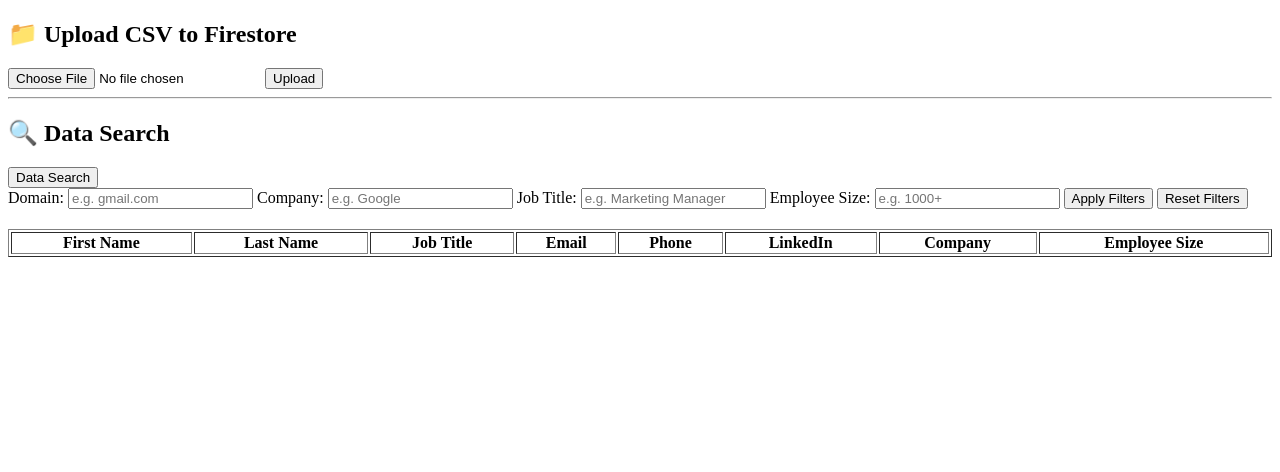
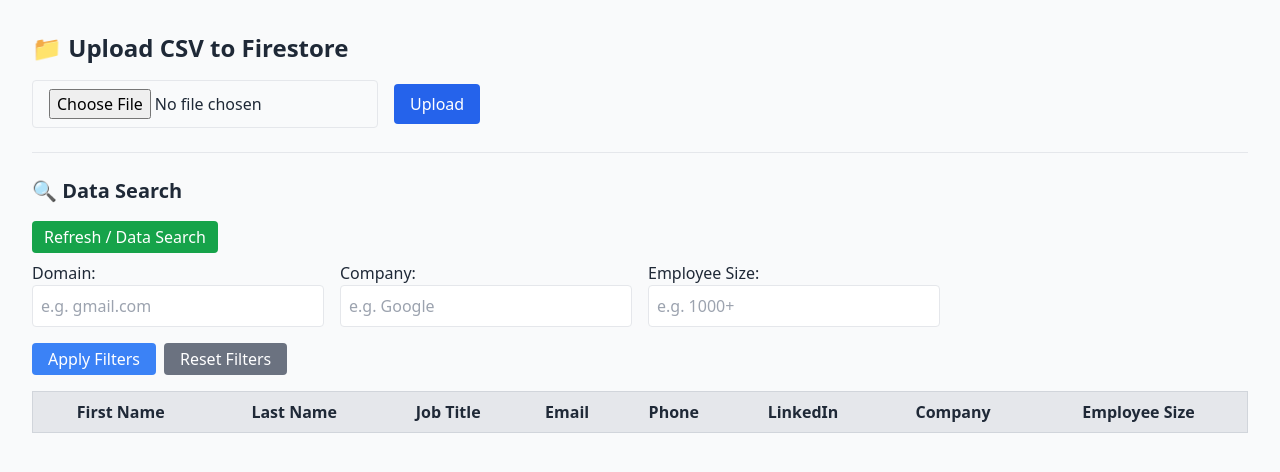
Before and after one commit to tejasgavli/data-web-app, a website: page index.html in a window 1280 px wide. Drawn offline with nearby package versions, Linux system fonts and the light colour scheme; no server answers.

Commit message:
index.html

```diff
--- a/index.html
+++ b/index.html
@@ -4,12 +4,11 @@
   <meta charset="UTF-8" />
   <meta name="viewport" content="width=device-width, initial-scale=1.0"/>
   <title>Data Management Tool</title>
+  <script src="https://cdn.tailwindcss.com"></script>
   <script type="module">
-    // Firebase v9 imports
     import { initializeApp } from "https://www.gstatic.com/firebasejs/9.6.10/firebase-app.js";
     import { getFirestore, collection, addDoc, getDocs } from "https://www.gstatic.com/firebasejs/9.6.10/firebase-firestore.js";
 
-    // Firebase config
     const firebaseConfig = {
       apiKey: "AIzaSyArvSLQwgXrK1gjk8g7QSQPCxi4BJ--QlA",
       authDomain: "data-management-tool-c849c.firebaseapp.com",
@@ -19,14 +18,12 @@
       appId: "1:98848563973:web:a1e7c051397a303b090d6c",
     };
 
-    // Initialize Firebase
     const app = initializeApp(firebaseConfig);
     const db = getFirestore(app);
     const contactsRef = collection(db, "contacts");
 
     let allData = [];
 
-    // Parse CSV
     function parseCSV(csvText) {
       const rows = csvText.trim().split("\n");
       const headers = rows[0].split(",").map(h => h.trim());
@@ -47,7 +44,12 @@
 
     async function uploadCSVToFirestore(data) {
       for (const entry of data) {
+        try {
           await addDoc(contactsRef, entry);
+          console.log("✅ Entry added:", entry);
+        } catch (err) {
+          console.error("❌ Failed to upload entry:", entry, err);
+        }
       }
       alert("✅ Data uploaded successfully!");
       fetchAndDisplayData();
@@ -65,6 +67,7 @@
         reader.onload = async (e) => {
           const csvText = e.target.result;
           const data = parseCSV(csvText);
+          console.log("Parsed CSV data:", data);
           await uploadCSVToFirestore(data);
         };
         reader.readAsText(file);
@@ -77,19 +80,17 @@
     async function fetchAndDisplayData() {
       const snapshot = await getDocs(contactsRef);
       allData = snapshot.docs.map(doc => ({ id: doc.id, ...doc.data() }));
-      applyFilters(); // auto-show
+      applyFilters();
     }
 
     function applyFilters() {
       const domain = document.getElementById("domainFilter").value.toLowerCase();
       const company = document.getElementById("companyFilter").value.toLowerCase();
-      const jobTitle = document.getElementById("jobTitleFilter").value.toLowerCase();
       const employeeSize = document.getElementById("employeeFilter").value.toLowerCase();
 
       let filtered = allData.filter(item =>
         (!domain || (item.email || "").toLowerCase().includes(domain)) &&
         (!company || (item.company || "").toLowerCase().includes(company)) &&
-        (!jobTitle || (item.title || "").toLowerCase().includes(jobTitle)) &&
         (!employeeSize || (item["employee size"] || "").toLowerCase().includes(employeeSize))
       );
 
@@ -114,15 +115,16 @@
 
         for (const item of pageData) {
           const row = document.createElement("tr");
+          row.classList.add("border-b");
           row.innerHTML = `
-            <td>${item["first name"] || ""}</td>
-            <td>${item["last name"] || ""}</td>
-            <td>${item.title || ""}</td>
-            <td>${item.email || ""}</td>
-            <td>${item.phone || ""}</td>
-            <td>${item.linkedin || ""}</td>
-            <td>${item.company || ""}</td>
-            <td>${item["employee size"] || ""}</td>
+            <td class="p-2">${item["first name"] || ""}</td>
+            <td class="p-2">${item["last name"] || ""}</td>
+            <td class="p-2">${item.title || ""}</td>
+            <td class="p-2">${item.email || ""}</td>
+            <td class="p-2">${item.phone || ""}</td>
+            <td class="p-2">${item.linkedin || ""}</td>
+            <td class="p-2">${item.company || ""}</td>
+            <td class="p-2">${item["employee size"] || ""}</td>
           `;
           tableBody.appendChild(row);
         }
@@ -132,6 +134,7 @@
         for (let i = 1; i <= pageCount; i++) {
           const btn = document.createElement("button");
           btn.innerText = i;
+          btn.className = "px-3 py-1 m-1 border rounded hover:bg-gray-200";
           btn.onclick = () => {
             currentPage = i;
             showPage(currentPage);
@@ -149,7 +152,6 @@
       document.getElementById("resetFilters").addEventListener("click", () => {
         document.getElementById("domainFilter").value = "";
         document.getElementById("companyFilter").value = "";
-        document.getElementById("jobTitleFilter").value = "";
         document.getElementById("employeeFilter").value = "";
         applyFilters();
       });
@@ -157,12 +159,10 @@
       document.getElementById("dataSearchBtn").addEventListener("click", () => {
         document.getElementById("domainFilter").value = "";
         document.getElementById("companyFilter").value = "";
-        document.getElementById("jobTitleFilter").value = "";
         document.getElementById("employeeFilter").value = "";
         fetchAndDisplayData();
       });
 
-      // Enter key triggers filter
       document.querySelectorAll("input").forEach(input => {
         input.addEventListener("keypress", (e) => {
           if (e.key === "Enter") applyFilters();
@@ -171,44 +171,58 @@
     }
   </script>
 </head>
-<body>
-  <h2>📁 Upload CSV to Firestore</h2>
-  <input type="file" id="csvInput" accept=".csv" />
-  <button id="uploadBtn">Upload</button>
+<body class="bg-gray-50 text-gray-800 p-8">
+  <div class="max-w-7xl mx-auto">
+    <h2 class="text-2xl font-bold mb-4">📁 Upload CSV to Firestore</h2>
+    <div class="flex items-center gap-4 mb-6">
+      <input type="file" id="csvInput" accept=".csv" class="border px-4 py-2 rounded" />
+      <button id="uploadBtn" class="bg-blue-600 text-white px-4 py-2 rounded hover:bg-blue-700">Upload</button>
+    </div>
 
-  <hr/>
+    <hr class="my-6"/>
 
-  <h2>🔍 Data Search</h2>
-  <button id="dataSearchBtn">Data Search</button>
+    <h2 class="text-xl font-semibold mb-4">🔍 Data Search</h2>
+    <div class="mb-4">
+      <button id="dataSearchBtn" class="mb-2 bg-green-600 text-white px-3 py-1 rounded hover:bg-green-700">Refresh / Data Search</button>
+      <div class="grid grid-cols-2 md:grid-cols-4 gap-4">
         <div>
           <label>Domain:</label>
-    <input type="text" id="domainFilter" placeholder="e.g. gmail.com" />
+          <input type="text" id="domainFilter" placeholder="e.g. gmail.com" class="w-full border p-2 rounded" />
+        </div>
+        <div>
           <label>Company:</label>
-    <input type="text" id="companyFilter" placeholder="e.g. Google" />
-    <label>Job Title:</label>
-    <input type="text" id="jobTitleFilter" placeholder="e.g. Marketing Manager" />
+          <input type="text" id="companyFilter" placeholder="e.g. Google" class="w-full border p-2 rounded" />
+        </div>
+        <div>
           <label>Employee Size:</label>
-    <input type="text" id="employeeFilter" placeholder="e.g. 1000+" />
-    <button id="applyFilters">Apply Filters</button>
-    <button id="resetFilters">Reset Filters</button>
+          <input type="text" id="employeeFilter" placeholder="e.g. 1000+" class="w-full border p-2 rounded" />
+        </div>
+      </div>
+      <div class="mt-4 flex gap-2">
+        <button id="applyFilters" class="bg-blue-500 text-white px-4 py-1 rounded hover:bg-blue-600">Apply Filters</button>
+        <button id="resetFilters" class="bg-gray-500 text-white px-4 py-1 rounded hover:bg-gray-600">Reset Filters</button>
+      </div>
     </div>
 
-  <table border="1" style="margin-top: 20px; width: 100%;">
-    <thead>
+    <div class="overflow-auto">
+      <table class="table-auto w-full border border-gray-300 bg-white">
+        <thead class="bg-gray-200">
           <tr>
-        <th>First Name</th>
-        <th>Last Name</th>
-        <th>Job Title</th>
-        <th>Email</th>
-        <th>Phone</th>
-        <th>LinkedIn</th>
-        <th>Company</th>
-        <th>Employee Size</th>
+            <th class="p-2">First Name</th>
+            <th class="p-2">Last Name</th>
+            <th class="p-2">Job Title</th>
+            <th class="p-2">Email</th>
+            <th class="p-2">Phone</th>
+            <th class="p-2">LinkedIn</th>
+            <th class="p-2">Company</th>
+            <th class="p-2">Employee Size</th>
           </tr>
         </thead>
         <tbody id="tableBody"></tbody>
       </table>
+    </div>
 
-  <div id="pagination" style="margin-top: 10px;"></div>
+    <div id="pagination" class="mt-4 flex flex-wrap gap-2"></div>
+  </div>
 </body>
 </html>
```
Lines whose indentation alone changed are shown as unchanged.
